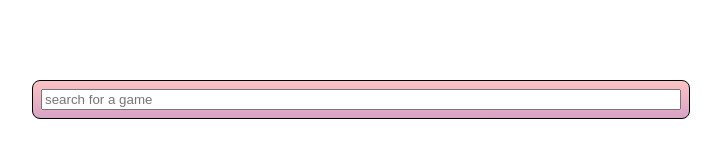
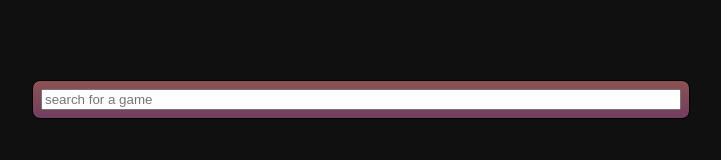
Before and after one commit to jannik323/src_category_id_finder, a plain HTML site: page index.html in a window 1280 px wide. Shown: the whole page, without its empty margins (279-1000 px from the left). Drawn offline with Linux system fonts and the light colour scheme.

Commit message:
backgroundcolor default

```diff
--- a/style.css
+++ b/style.css
@@ -4,6 +4,7 @@ padding:0;
 width: 100%;
 height: 100%;
 overflow: hidden;
+background:#101010;
 }
 
 .flexrow{
```
